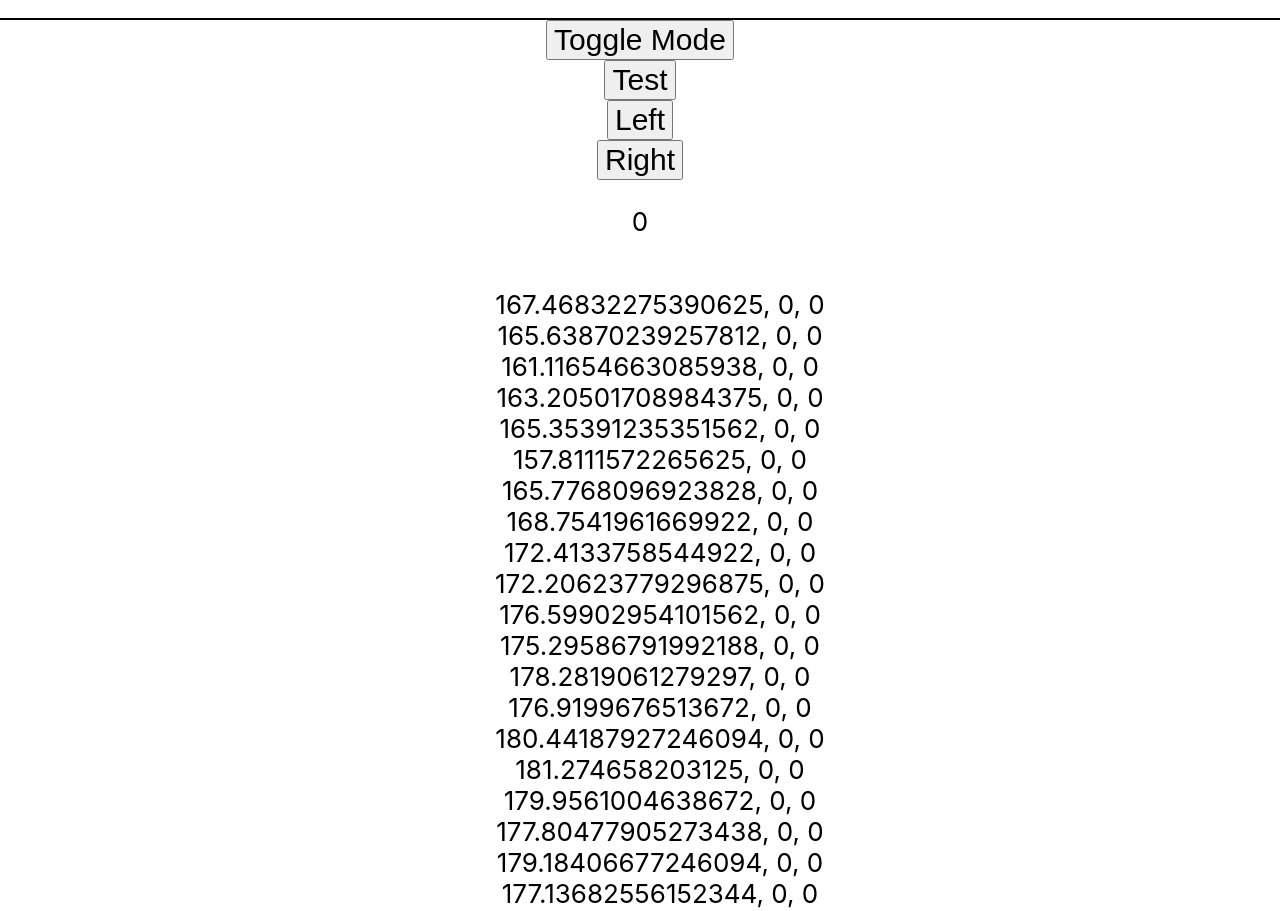
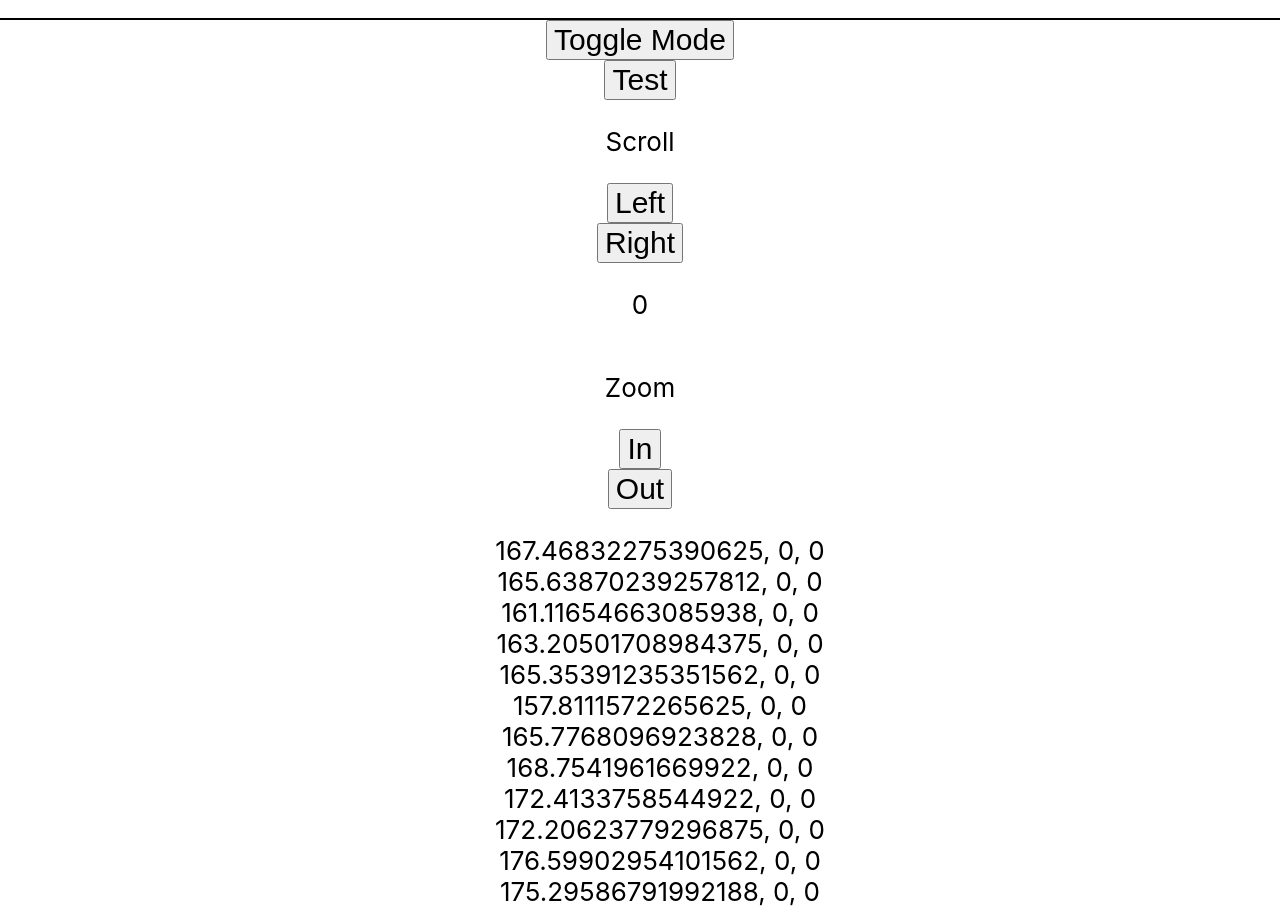
Before and after one commit to Simon-Sprouse/TimeSeriesLabel, a React (Create React App) app in the folder react-app/: page / in a window 1280 px wide. Shown: the part 800-1711 px from the top of the page. Built offline with nearby package versions, Linux system fonts and the light colour scheme.

Commit message:
very rough zoom feature

```diff
--- a/react-app/src/Graph.js
+++ b/react-app/src/Graph.js
@@ -75,7 +75,7 @@ function Graph(dataFromCsv) {
 
     }
 
-    // huge performance update needed
+
     function updatePointIds(verticalLines) {
 
         let id = 0;
@@ -194,7 +194,7 @@ function Graph(dataFromCsv) {
     useEffect(() => {
         // console.log("detected a change in dataPoints");
         drawGraph();
-    }, [verticalLines, dataPoints, scrollOffset]);
+    }, [verticalLines, dataPoints, scrollOffset, numPoints]);
 
 
     /*
@@ -260,6 +260,18 @@ function Graph(dataFromCsv) {
 
     }
 
+    function handleZoom(direction) {
+        setNumPoints((prevNumPoints) => {
+            if (direction == "in" && prevNumPoints > 10) {
+                return prevNumPoints - 10;
+            }
+            else if (direction == "out" && prevNumPoints < dataPoints.length) {
+                return prevNumPoints + 10;
+            }
+            return prevNumPoints
+        })
+    }
+
 
     function test() {
         console.log(getMinMaxPrices());
@@ -274,9 +286,13 @@ function Graph(dataFromCsv) {
             <canvas id="graph" ref={canvasRef} onClick={handleCanvasClick} width="1600" height="600"></canvas>
             <button onClick={toggleMode}>Toggle Mode</button>
             <button onClick={test}>Test</button>
+            <p>Scroll</p>
             <button onClick={() => handleScroll("left")}>Left</button>
             <button onClick={() => handleScroll("right")}>Right</button>
             <p>{scrollOffset}</p>
+            <p>Zoom</p>
+            <button onClick={() => handleZoom("in")}>In</button>
+            <button onClick={() => handleZoom("out")}>Out</button>
         </>
     )
 }
@@ -319,8 +335,8 @@ Ok here's what the fuck is happening pt. 2:
 List of things to do:
 
 - Make the data scale to the window size vertically         DONE
-- Performance improvement for the updatePointIds function
-- Zoom feature to change numPoints
+- Performance improvement for the updatePointIds function   DONE
+- Zoom feature to change numPoints                          DONE
 - Create toggle menu
 - Add remove segment feature
 - Add drag scroll feature
@@ -335,6 +351,7 @@ List of things to do:
 - Add color underneath line
 - Segment darkens when hovering over it
 - Css improvements
+- Show text on graph for labels
 
 
 */
```
